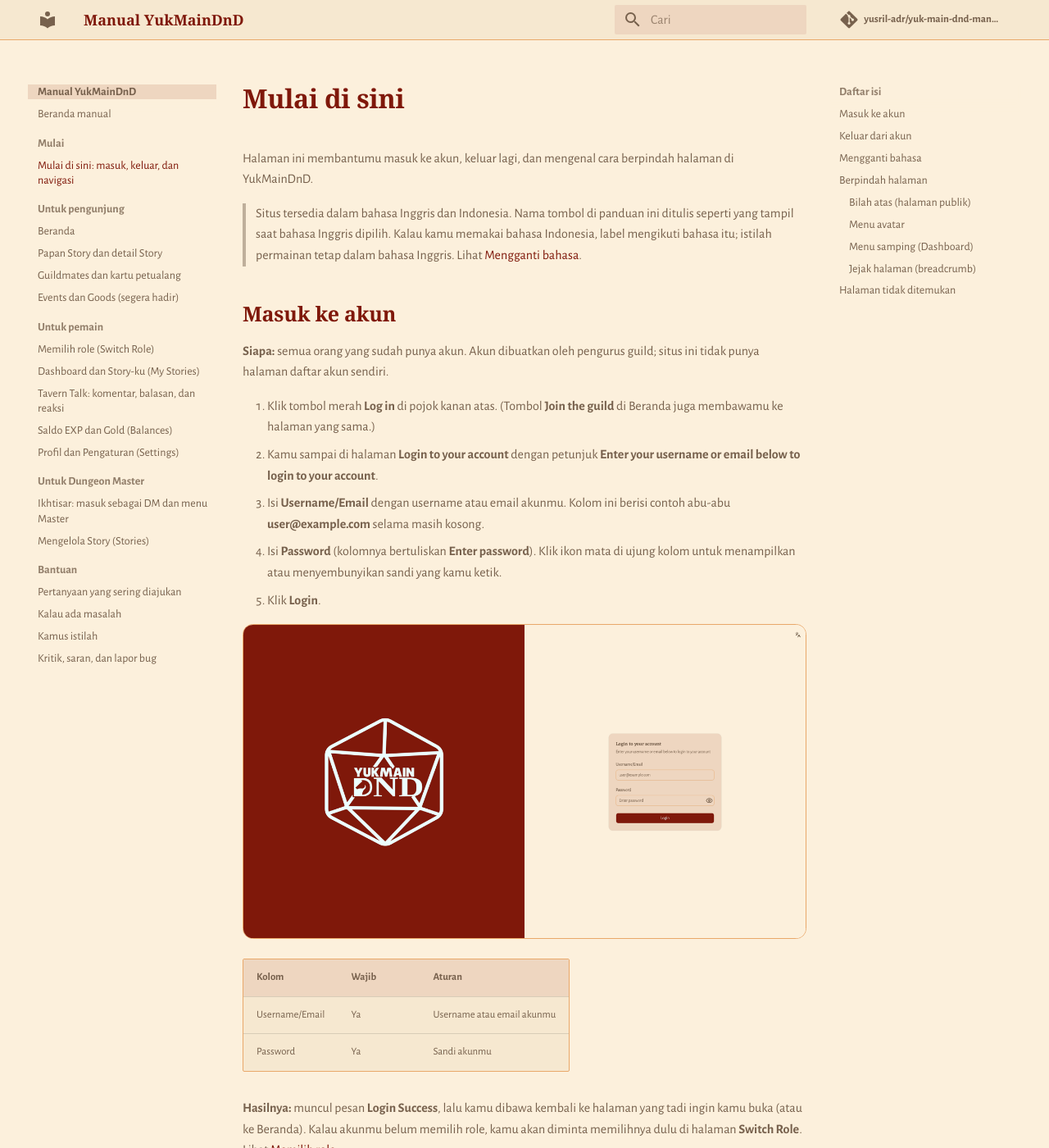
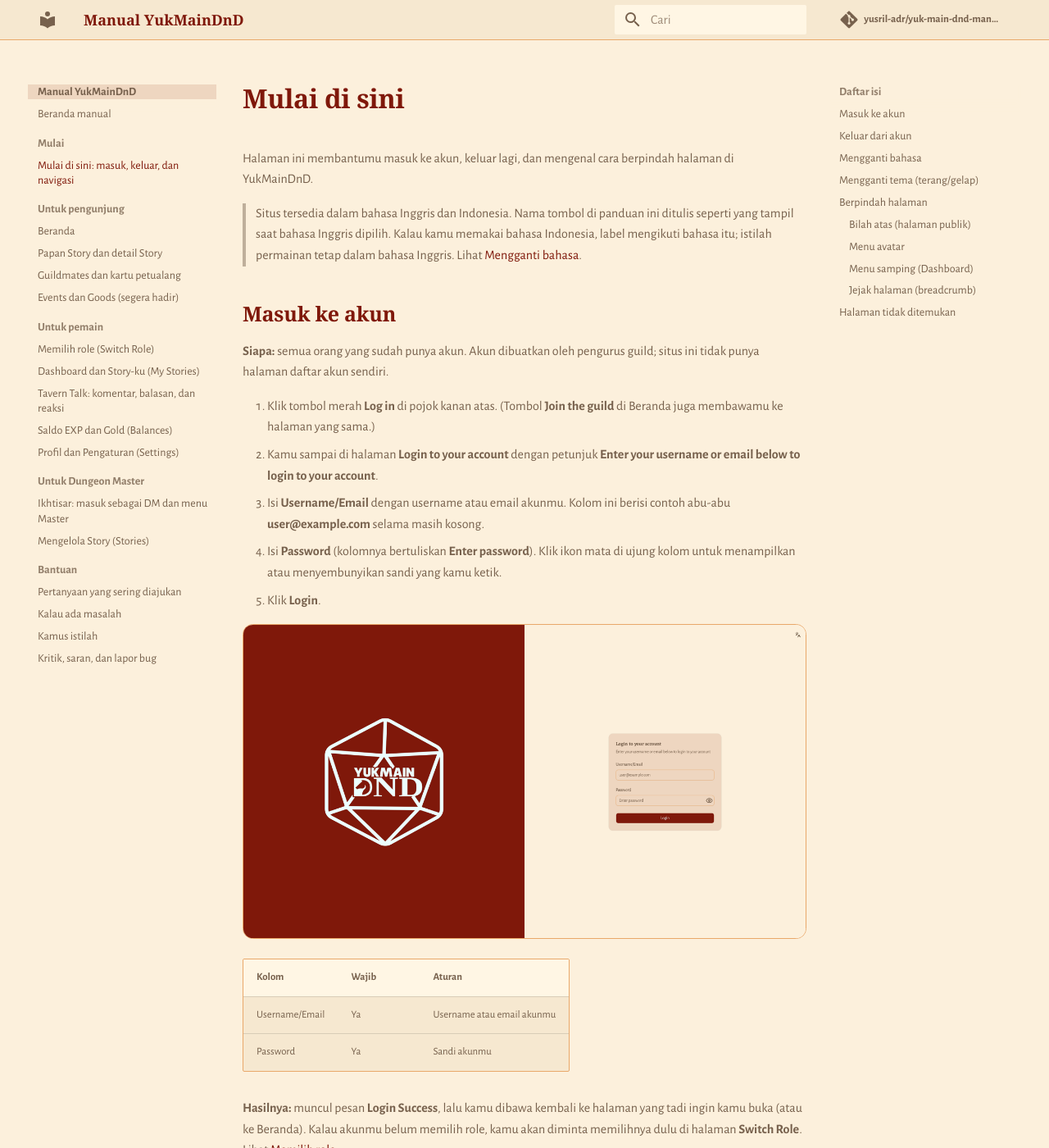
Before and after one commit to yusril-adr/yuk-main-dnd-manual, an MkDocs documentation site: the page built from docs/getting-started.md, in a window 1280 px wide and 1400 px high. Shown: the whole window at 82% size. Built offline with MkDocs 1.6.1 and Material for MkDocs 9.7.7, drawn with Linux system fonts in a browser that asks for light colours; some web fonts are replaced; comment, search, counter and statistics services are not loaded; some of the changed text lies outside the part shown.

Commit message:
docs: match light card token and document theme toggle

```diff
--- a/docs/getting-started.md
+++ b/docs/getting-started.md
@@ -54,6 +54,15 @@ YukMainDnD bisa ditampilkan dalam **English** atau **Indonesia**.
 
 Beberapa istilah tetap dalam bahasa Inggris di kedua mode, misalnya **Story**, **Party**, **Oneshot**, **Campaign**, **Published**, **EXP**, **GP**, **Gold**, **Online**/**Offline**, serta **Role**, **Username**, **Email**, dan **Password**. Nama dan deskripsi yang kamu (atau orang lain) tulis tidak diterjemahkan. Judul di tab peramban juga tetap dalam bahasa Inggris.
 
+## Mengganti tema (terang/gelap)
+
+YukMainDnD bisa ditampilkan dalam mode **Light** (terang), **Dark** (gelap), atau **System** (mengikuti pengaturan perangkatmu).
+
+1. Klik ikon tema (label aksesibilitasnya **Toggle theme**). Ikonnya berganti: matahari di mode terang, bulan di mode gelap, atau layar di mode sistem. Di bilah atas publik, ikonnya di sisi kanan bersama ikon bahasa dan tombol **Log in** atau **Dashboard**. Di Dashboard, ikon yang sama ada di menu samping di sebelah logo, di samping ikon bahasa. Di halaman masuk dan **Switch Role**, ikonnya di pojok kanan atas, di samping ikon bahasa.
+2. Pilih **Light**, **Dark**, atau **System**.
+
+**Hasilnya:** warna situs mengikuti pilihanmu. **System** menyesuaikan dengan mode terang atau gelap perangkatmu. Pilihanmu diingat di peramban untuk kunjungan berikutnya. Mode bawaan adalah **Light**.
+
 ## Berpindah halaman
 
 ### Bilah atas (halaman publik)
@@ -62,7 +71,7 @@ Di setiap halaman publik ada bilah atas berisi:
 
 - logo **YukMainDnD** di kiri: kembali ke Beranda;
 - menu **Guildmates**, **Stories** (papan Story), **Events**, dan **Goods** di tengah. Menu halaman yang sedang kamu buka tampil berbingkai;
-- ikon bahasa, lalu tombol merah **Log in** di kanan kalau kamu belum masuk, atau tombol **Dashboard** dan menu avatar kalau sudah. Lihat [Mengganti bahasa](#mengganti-bahasa).
+- ikon bahasa dan ikon tema, lalu tombol merah **Log in** di kanan kalau kamu belum masuk, atau tombol **Dashboard** dan menu avatar kalau sudah. Lihat [Mengganti bahasa](#mengganti-bahasa) dan [Mengganti tema (terang/gelap)](#mengganti-tema-teranggelap).
 
 Di layar kecil (ponsel), menu ini disimpan di balik ikon tiga garis. Ketuk ikon itu untuk membuka panel **Menu**.
 
@@ -97,7 +106,7 @@ Bagian **Menu** berisi:
 
 Setelah masuk, klik **Dashboard** di bilah atas. Di Dashboard ada menu samping berisi:
 
-- logo **YukMainDnD** di paling atas, dengan ikon bahasa di sebelahnya,
+- logo **YukMainDnD** di paling atas, dengan ikon bahasa dan ikon tema di sebelahnya,
 - **Dashboard**: halaman sambutan bertuliskan "Welcome, (namamu)".
 - **Board**: berisi **Stories** (membuka halaman **My Stories**, yaitu Story yang kamu ikuti), **Events**, dan **Goods**. Kelompok ini muncul kalau role aktifmu adalah Player.
 - **Master**: berisi **Stories**, tempat Dungeon Master mengelola Story. Kelompok ini muncul kalau role aktifmu adalah Dungeon Master (dan kelompok **Board** tidak tampil). Lihat [Ikhtisar Dungeon Master](dungeon-master/ikhtisar.md).
--- a/docs/stylesheets/extra.css
+++ b/docs/stylesheets/extra.css
@@ -6,7 +6,7 @@
   /* Token aplikasi */
   --ymd-background: oklch(0.96 0.03 81.68);
   --ymd-foreground: oklch(0.51 0.042 64.9);
-  --ymd-card: oklch(0.89 0.04 64.92);
+  --ymd-card: oklch(0.975 0.025 84);
   --ymd-popover: oklch(93.584% 0.03507 81.251);
   --ymd-primary: oklch(0.39 0.14 31.21);
   --ymd-primary-foreground: oklch(0.984 0.019 200.873);
```
Also changed, not shown: docs/faq.md (+4 -0 lines).
